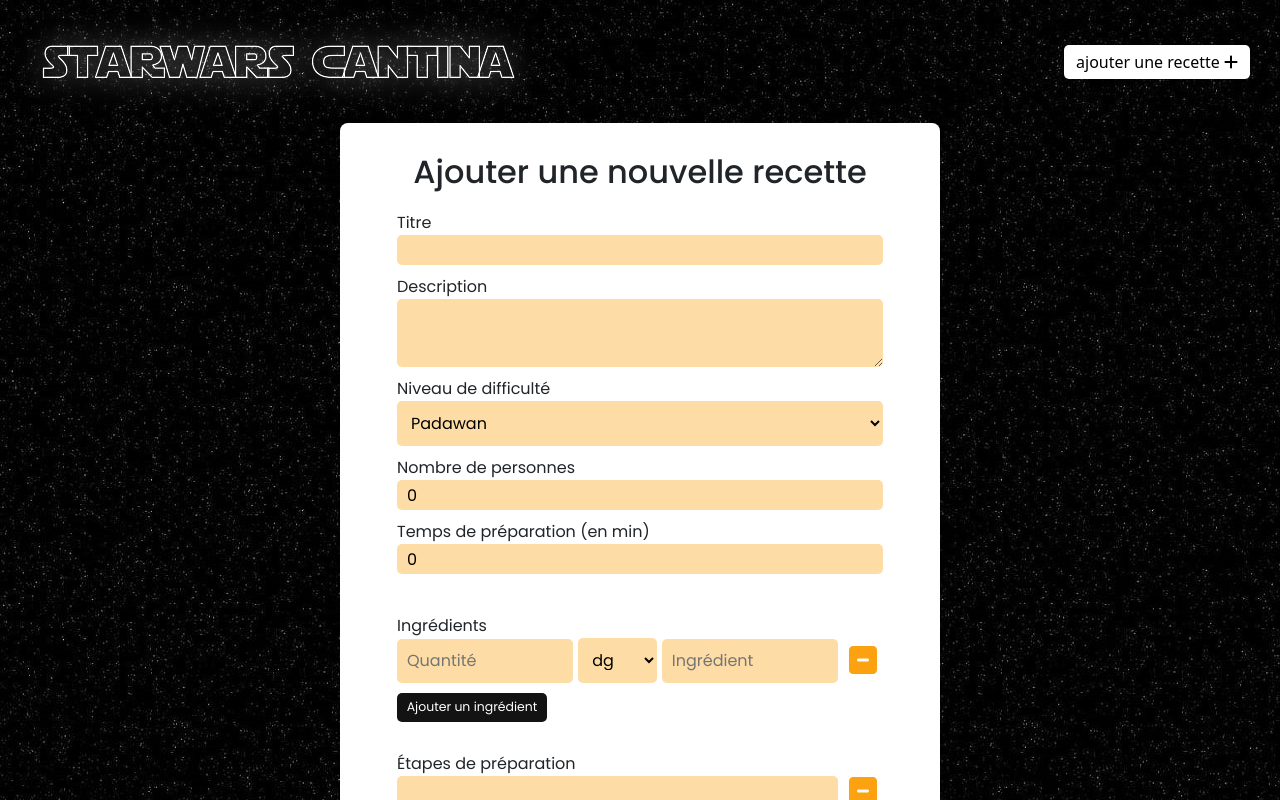
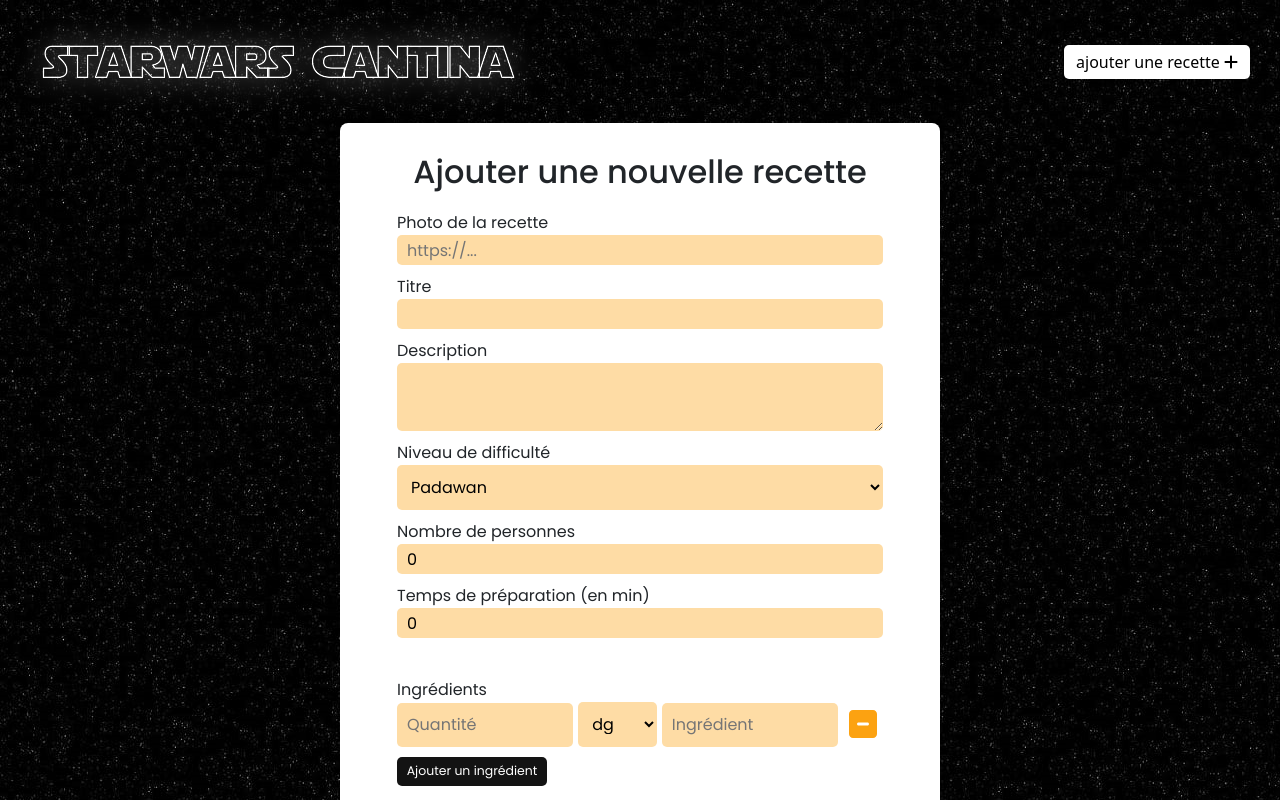
Before and after one commit to LzAkm/Cantina, a React (Create React App) app: page /addRecipe in a window 1280 px wide. Shown: the top 800 px of the page. Built offline with nearby package versions, Linux system fonts and the light colour scheme.

Commit message:
Ajout du champs photo

```diff
--- a/src/Component/FormRecipe.jsx
+++ b/src/Component/FormRecipe.jsx
@@ -1,4 +1,4 @@
-import '../Styles/RecipeForm.css';
+import '../Styles/FormRecipe.css';
 import { FontAwesomeIcon } from '@fortawesome/react-fontawesome';
 import { faSquareMinus } from '@fortawesome/free-solid-svg-icons';
 import 'react-toastify/dist/ReactToastify.css';
@@ -9,6 +9,7 @@
 
 function FormRecipe() {
     const [recipe, setRecipe] = useState({
+        photo: '',
         titre: '',
         description: '',
         niveau: '',
@@ -44,8 +45,17 @@
     };
 
     // Gérer les changements dans les champs de texte
+    const [photoError, setPhotoError] = useState('');
+
     const handleInputChange = (event) => {
         const { name, value } = event.target;
+
+        if (!value.startsWith('https://') && !value.startsWith('http://')) {
+            setPhotoError("⚠️ L'URL doit commencer par 'http://' ou 'https://'");
+        } else {
+            setPhotoError('');
+        }
+
         const finalValue = event.target.type === "number" ? Number(value) : value
         setRecipe({ ...recipe, [name]: finalValue });
     };
@@ -81,6 +91,7 @@
         ]);
 
         const newRecipe = {
+            photo: recipe.photo,
             titre: recipe.titre,
             description: recipe.description,
             niveau: recipe.niveau,
@@ -105,6 +116,17 @@
         <form onSubmit={handleSubmit}>
             <h2>Ajouter une nouvelle recette</h2>
             <div className='input-content'>
+                <div className='field'>
+                    <label>Photo de la recette</label>
+                    <input
+                        type='url'
+                        name='photo'
+                        value={recipe.photo}
+                        onChange={handleInputChange}
+                        placeholder='https://...'
+                    />
+                    {photoError && <p className='error-message'>{photoError}</p>}
+                </div>
                 <div className='field'>
                     <label>Titre</label>
                     <input
--- /dev/null
+++ b/src/Styles/FormRecipe.css
@@ -0,0 +1,6 @@
+.error-message{
+    color: gray;
+    margin-top: 6px;
+    font-weight: 400;
+    font-size: 0.76rem;
+}
```
Lines whose indentation alone changed are shown as unchanged.
